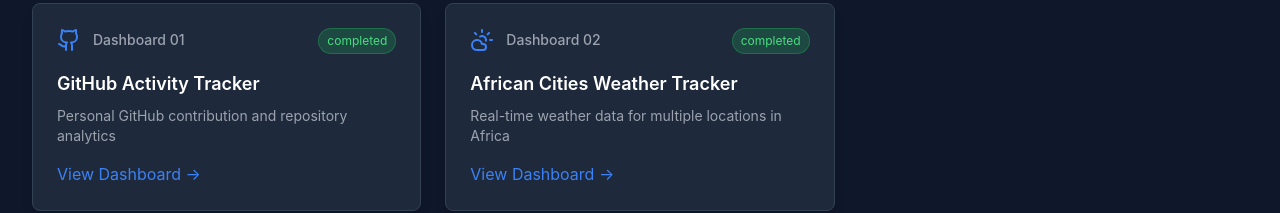
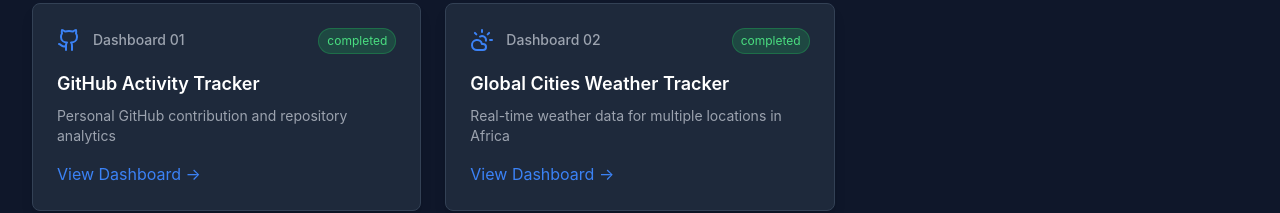
Before and after one commit to lizardcat/30-dashboards-30-days, a React (Vite) app: page / in a window 1280 px wide. Shown: the part 416-629 px from the top of the page. Built offline with nearby package versions, Linux system fonts and the light colour scheme.

Commit message:
Updating title for dashboard 02

```diff
--- a/src/components/Home.jsx
+++ b/src/components/Home.jsx
@@ -13,7 +13,7 @@
         },
         {
         id: '02',
-        title: 'African Cities Weather Tracker',
+        title: 'Global Cities Weather Tracker',
         description: 'Real-time weather data for multiple locations in Africa',
         status: 'completed',
         path: '/dashboard-02',
```
